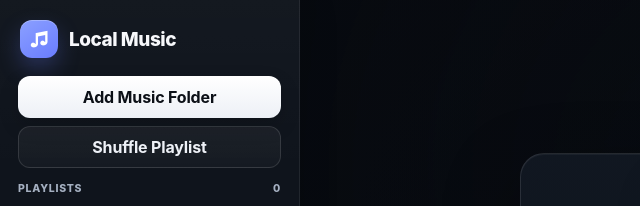
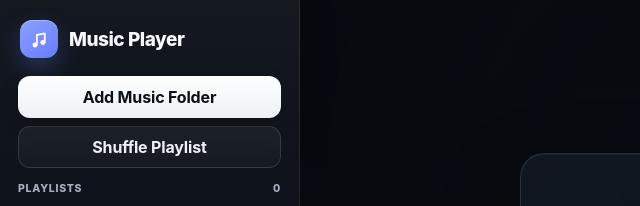
Before and after one commit to IndySchedule/Schedule, a website: page Music_Player.html in a window 1280 px wide. Shown: the top 206 px of the page, 0-640 px from the left. Drawn offline with Linux system fonts and the light colour scheme.

Commit message:
Update Music_Player.html

```diff
--- a/Music_Player.html
+++ b/Music_Player.html
@@ -110,6 +110,12 @@
       font-size:19px;
       font-weight:800;
       letter-spacing:-.025em;
+    }
+
+    .brand-icon svg {
+      display:block;
+      width:21px;
+      height:21px;
     }
 
     .brand-icon {
@@ -959,8 +965,14 @@
 <div class="app">
   <aside class="sidebar">
     <div class="brand">
-      <div class="brand-icon">♫</div>
-      <span>Local Music</span>
+      <div class="brand-icon" aria-hidden="true">
+        <svg viewBox="0 0 24 24" width="21" height="21" fill="none">
+          <path d="M9 18V6.8L18 5v10.2" stroke="currentColor" stroke-width="2" stroke-linecap="round" stroke-linejoin="round"/>
+          <circle cx="6.8" cy="18.2" r="2.8" fill="currentColor"/>
+          <circle cx="15.8" cy="15.4" r="2.8" fill="currentColor"/>
+        </svg>
+      </div>
+      <span>Music Player</span>
     </div>
 
     <div class="stack">
```
